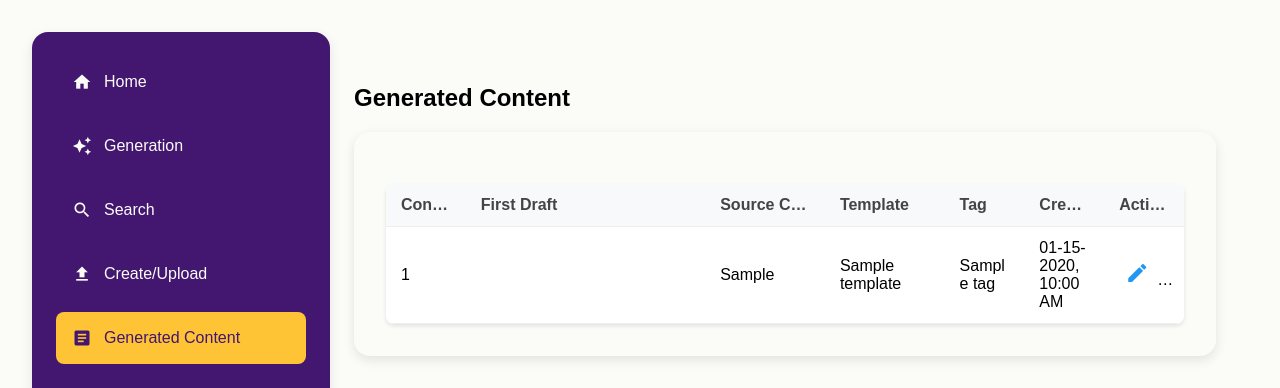
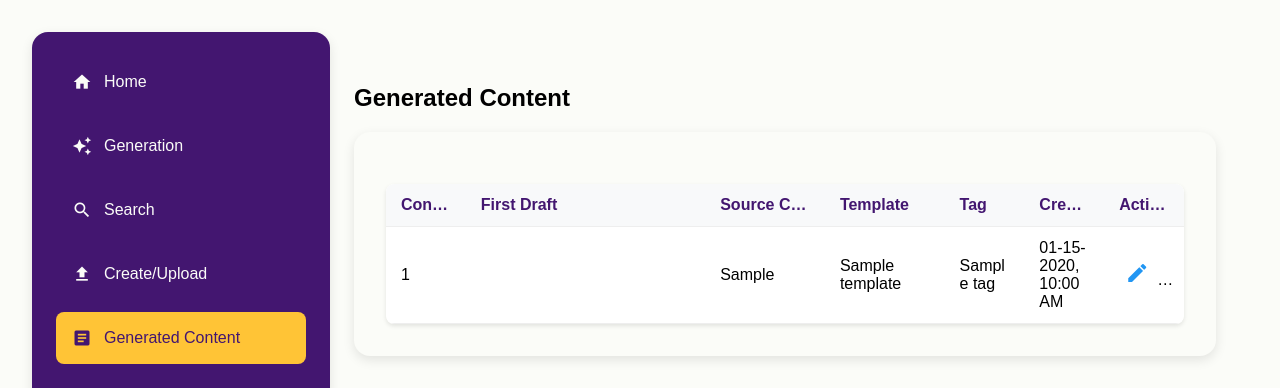
Before and after one commit to 3rd-Brain/ghostwriter, a FastAPI app: template templates/generated_content.html in a window 1280 px wide. Shown: the top 388 px of the page. Run offline with FastAPI, Linux system fonts and the light colour scheme; the template is opened without the code that fills it: most values are stand-ins (such as "Sample title", 1, 10 or a date in 2020).

Commit message:
Assistant checkpoint: Updated table header color to purple
Assistant generated file changes:
- static/style.css: Update table header color to purple

---

User prompt:

Would it be possible to edit the column headers of the table? I want to edit its color to purple.

```diff
--- a/static/style.css
+++ b/static/style.css
@@ -539,7 +539,7 @@ textarea.form-control {
 .content-table th {
     background-color: #f8f9fa;
     font-weight: 600;
-    color: #444;
+    color: var(--purple);
 }
 
 .content-table tbody tr:hover {
```
